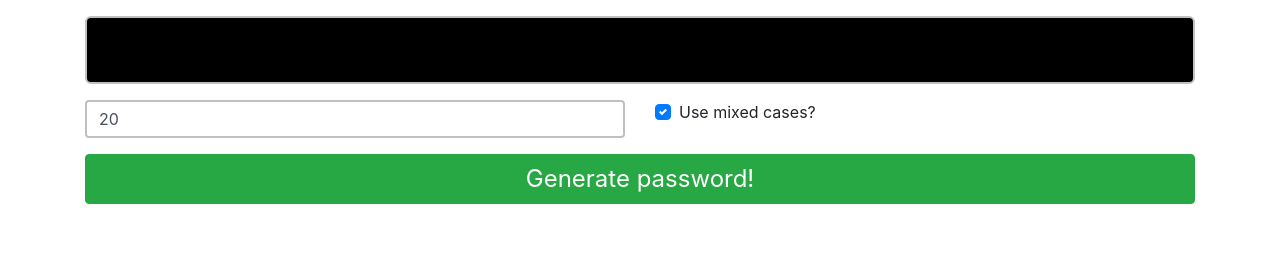
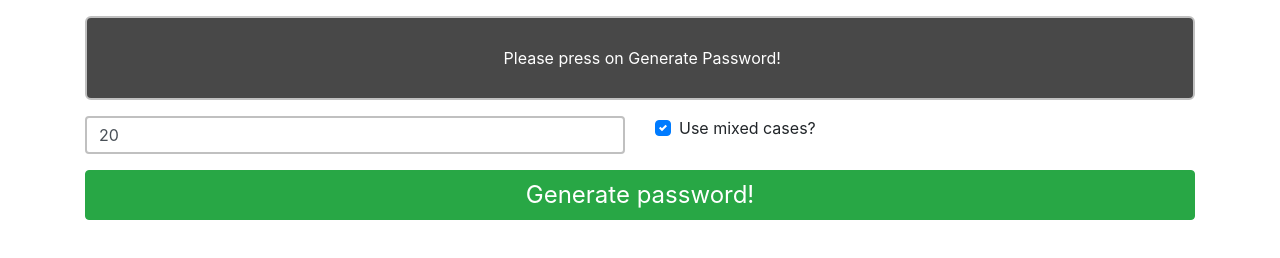
Before and after one commit to Adem-Tozlu/Project-Password-Generator, a plain HTML site: page index.html in a window 1280 px wide. Drawn offline with nearby package versions, Linux system fonts and the light colour scheme.

Commit message:
README bearbeitet

```diff
--- a/css/style.css
+++ b/css/style.css
@@ -4,16 +4,16 @@ body {
   }
 
   #output {
- background-color: black;
+ background-color: 	rgb(72,72,72);
     color: white;
     width: 100%;
     margin-bottom: 1rem;
     padding: 1rem 0;
     border: 2px solid #c0c0c0;
     border-radius: 6px;
-    font-size: 3rem;
+    font-size: 100%;
     line-height: 3rem;
-    overflow-wrap: break-word;
+
 
   }
 
@@ -27,10 +27,3 @@ body {
     font-size: 1.5rem;
 
   }
-
-  @media (max-width: 1440px) {
-    #output {
-      font-size: 1rem;
-      line-height: 2rem;
-    }
-  }
--- a/index.html
+++ b/index.html
@@ -16,7 +16,7 @@
 
   <body>
     <div class="container">
-      <div id="output" class="text-center">&nbsp;</div>
+      <div id="output" class="text-center">&nbsp;Please press on Generate Password! </div>
 
       <form id="password-form">
         <div class="row">
@@ -26,6 +26,7 @@
               class="form-control"
               id="length"
               value="20"
+
               required
             />
           </div>
```
Also changed, not shown: images/password-generator.png, 2 other files.
